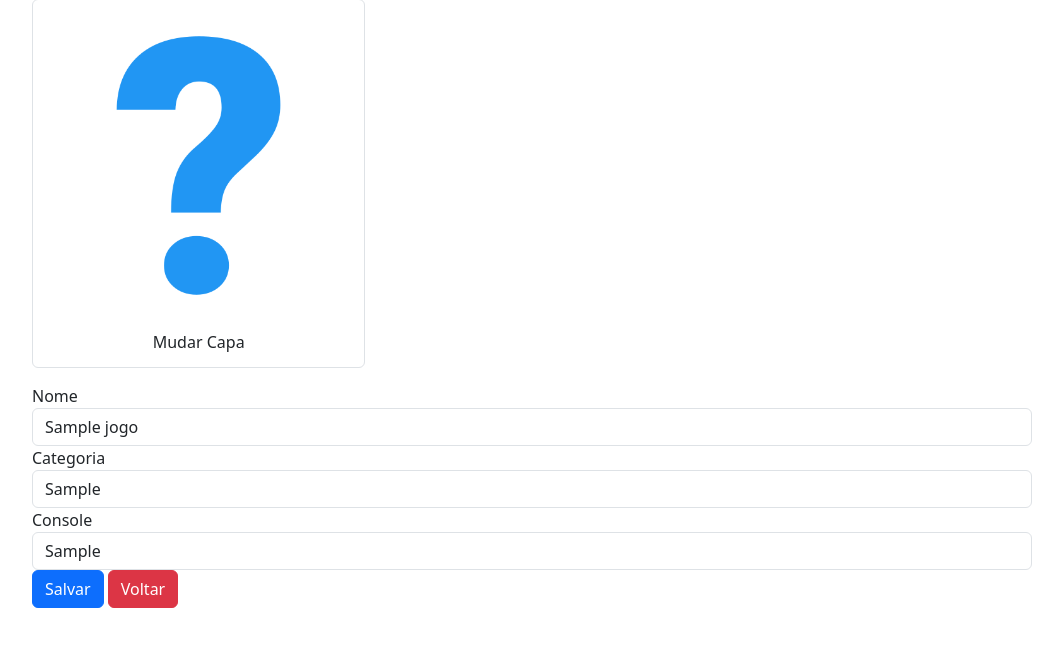
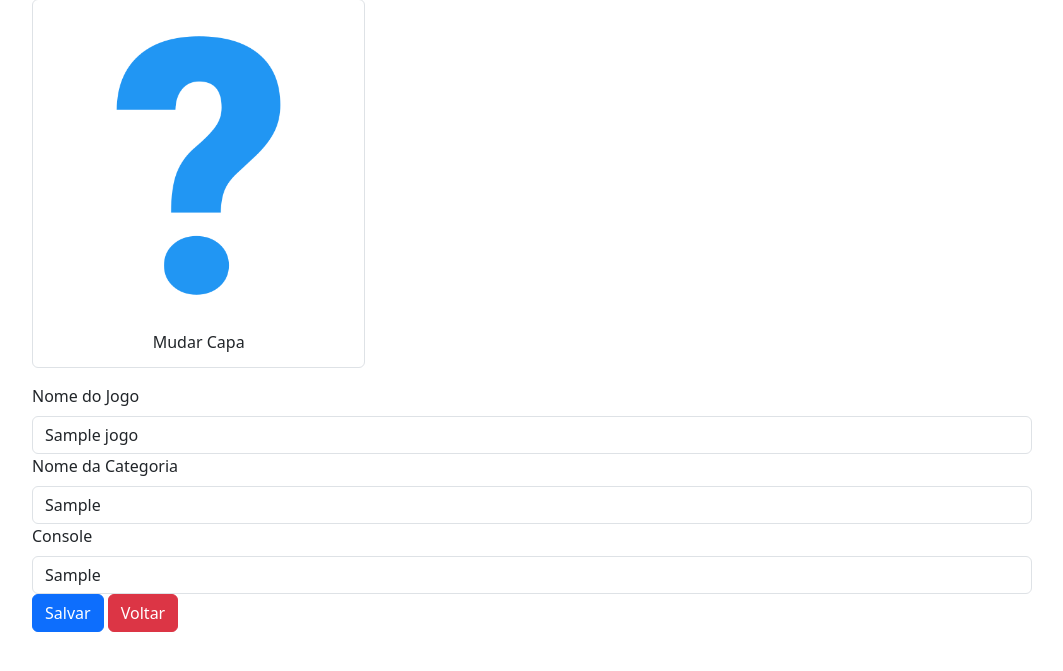
Before and after one commit to fernando-pacheco/flask, a Flask app: page /editar/1 in a window 1280 px wide. Shown: the part 67-738 px from the top of the page, without its empty margins (108-1171 px from the left). Run offline with Flask 3, Linux system fonts and the light colour scheme; the visitor is signed in with stand-in values (Sample User, id 1); tables that the repository leaves empty hold one stand-in row (values such as "Sample post"); some libraries are stand-ins or nearby versions.

Commit message:
refact wtform

```diff
--- a/templates/editar.html
+++ b/templates/editar.html
@@ -13,19 +13,21 @@
     <fieldset>
         <input type="hidden" name="id" value="{{ jogo.id }}">
         <div class="form-group">
-            <label for="nome">Nome</label>
-            <input type="text" id="nome" name="nome" class="form-control" value="{{jogo.nome}}">
+            {{ form.nome.label(class="form-label") }}
+            {{ form.nome(class="form-control") }}
         </div>
         <div class="form-group">
-            <label for="categoria">Categoria</label>
-            <input type="text" id="categoria" name="categoria" class="form-control" value="{{jogo.categoria}}">
+            {{ form.categoria.label(class="form-label") }}
+            {{ form.categoria(class="form-control") }}
         </div>
         <div class="form-group">
-            <label for="console">Console</label>
-            <input type="text" id="console" name="console" class="form-control" value="{{jogo.console}}">
+            {{ form.console.label(class="form-label") }}
+            {{ form.console(class="form-control") }}
         </div>
-            <button type="submit" class="btn btn-primary btn-salvar">Salvar</button>
+        <div>
+            {{ form.salvar(class="btn btn-primary") }}
             <a class="btn btn-danger" href="{{ url_for('index') }}">Voltar</a>
+        </div>
     </fieldset>
 </form>
 {% endblock content %}
--- a/templates/novo.html
+++ b/templates/novo.html
@@ -24,9 +24,9 @@
             {{ form.console(class="form-control") }}
         </div>
         <div>
-            {{ form.salvar(btn btn-primary) }}
+            {{ form.salvar(class="btn btn-primary") }}
+            <a class="btn btn-danger" href="{{ url_for('index') }}">Voltar</a>
         </div>
-        <a class="btn btn-danger" href="{{ url_for('index') }}">Voltar</a>
     </fieldset>
 </form>
 {% endblock content %}
--- a/views.py
+++ b/views.py
@@ -23,14 +23,23 @@ def editar(id):
     if 'usuario_logado' not in session or session['usuario_logado'] == None:
         return redirect(url_for('login', proxima=url_for('editar')))
     jogo = Jogos.query.filter_by(id=id).first()
+    form = JogoForm()
+    form.nome.data = jogo.nome
+    form.categoria.data = jogo.categoria
+    form.console.data = jogo.console
     capa_jogo = recuperar_imagem(id)
-    return render_template('editar.html', titulo="Editando jogo", jogo=jogo, capa_jogo=capa_jogo)
+    return render_template('editar.html', titulo="Editando jogo", jogo=jogo, capa_jogo=capa_jogo, form=form)
 
 @app.route('/criar', methods=['POST'])
 def criar():
-    nome = request.form['nome']
-    categoria = request.form['categoria']
-    console = request.form['console']
+    form = JogoForm(request.form)
+
+    if not form.validate_on_submit():
+        return redirect(url_for('novo'))
+
+    nome = form.nome.data
+    categoria = form.categoria.data
+    console = form.console.data
     jogo = Jogos.query.filter_by(nome=nome).first()
 
     if jogo:
```
